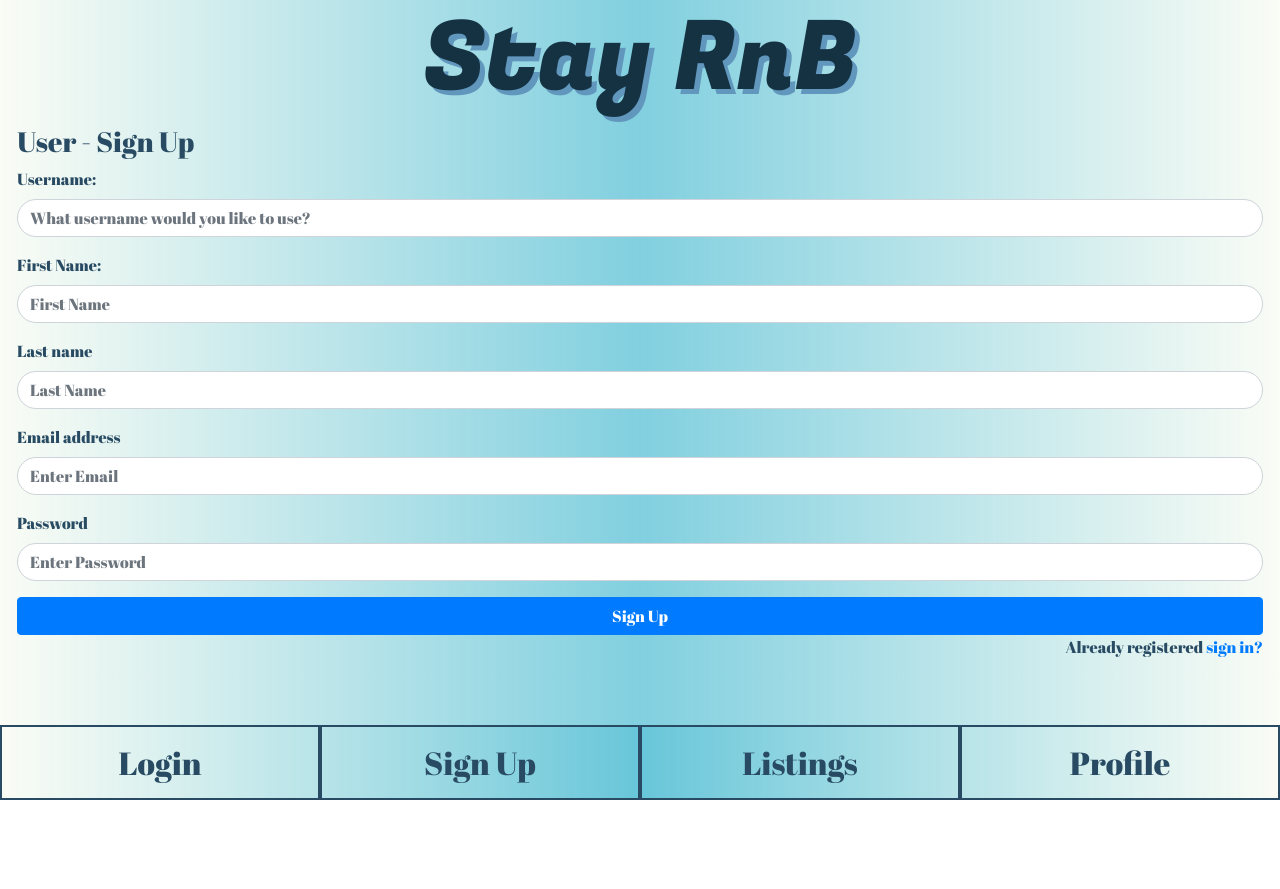
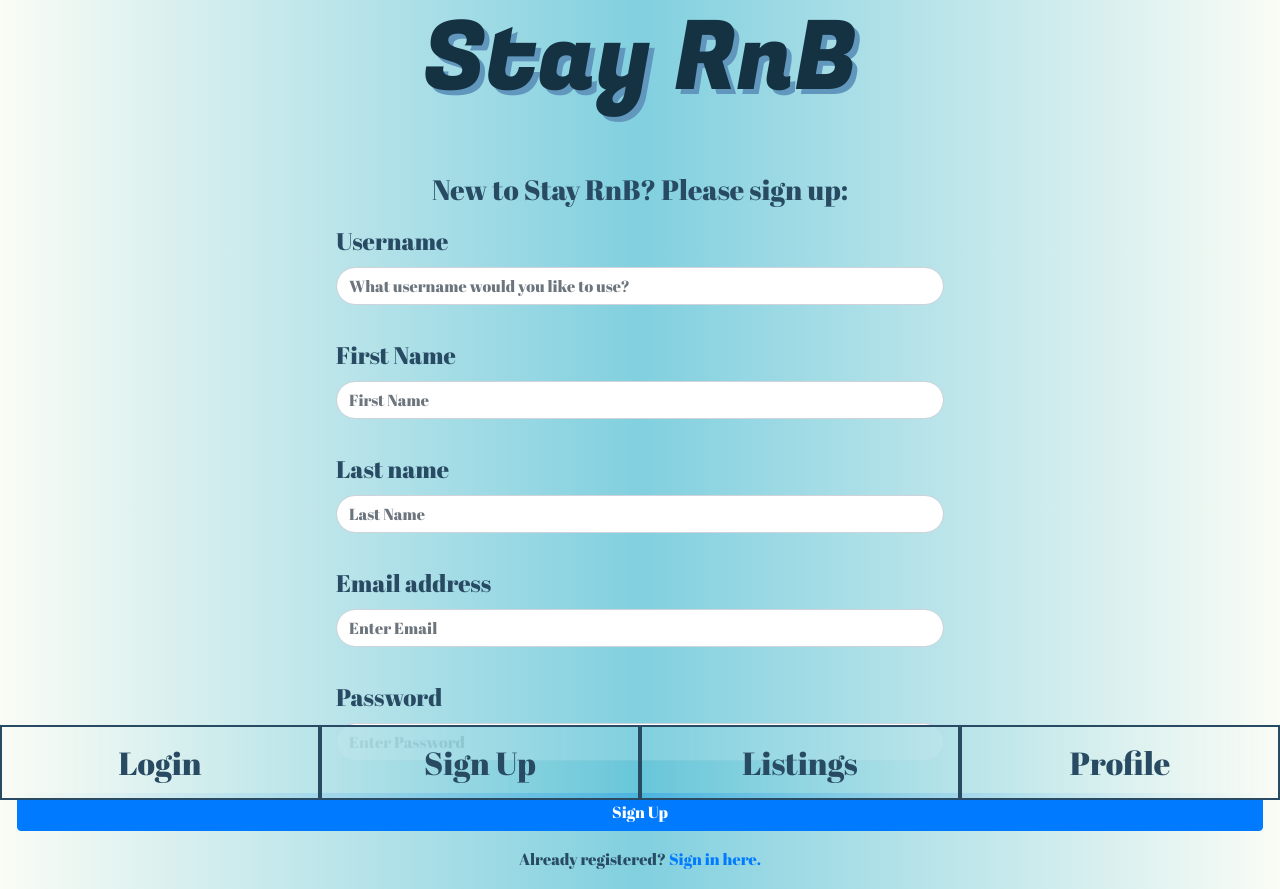
Before and after one commit to code-monkey713/Stay-RnB-Web, a React (Create React App) app: page /signup in a window 1280 px wide. Before the commit the page ends 800 px from the top, so only its background shows below. Built offline with nearby package versions, Linux system fonts and the light colour scheme; the HTML template or start-up script is replaced by a standard one.

Commit message:
added bootstrap classes for layout

```diff
--- a/src/pages/Signup.js
+++ b/src/pages/Signup.js
@@ -1,17 +1,17 @@
-import React, { useRef } from 'react';
-import { Link } from 'react-router-dom';
-import API from '../utils/API';
+import React, { useRef } from "react";
+import { Link } from "react-router-dom";
+import API from "../utils/API";
 
 export const Signup = () => {
-  const username = useRef('');
-  const firstName = useRef('');
-  const lastName = useRef('');
-  const emailAddress = useRef('');
-  const password = useRef('');
+  const username = useRef("");
+  const firstName = useRef("");
+  const lastName = useRef("");
+  const emailAddress = useRef("");
+  const password = useRef("");
 
   const submitFormHandler = (event) => {
     event.preventDefault();
-    console.log('add validation for data entered');
+    console.log("add validation for data entered");
 
     API.createUser({
       username: username.current.value,
@@ -20,17 +20,21 @@ export const Signup = () => {
       lastName: lastName.current.value,
       email: emailAddress.current.value,
     }).then(() => {
-      alert('The user has been created successfully!');
+      alert("The user has been created successfully!");
     });
   };
 
   return (
     <div>
       <form onSubmit={submitFormHandler}>
-        <h3>User - Sign Up</h3>
+        <h3 className="text-center mt-5 mb-3">
+          New to Stay RnB? Please sign up:
+        </h3>
 
+        <div className="row mb-3">
+          <div className="col-6 m-auto">
             <div className="form-group">
-          <label>Username: </label>
+              <label className="fs-4">Username </label>
               <input
                 type="text"
                 className="form-control"
@@ -38,9 +42,13 @@ export const Signup = () => {
                 ref={username}
               />
             </div>
+          </div>
+        </div>
 
+        <div className="row mb-3">
+          <div className="col-6 m-auto">
             <div className="form-group">
-          <label>First Name: </label>
+              <label className="fs-4">First Name </label>
               <input
                 type="text"
                 className="form-control"
@@ -48,9 +56,13 @@ export const Signup = () => {
                 ref={firstName}
               />
             </div>
+          </div>
+        </div>
 
+        <div className="row mb-3">
+          <div className="col-6 m-auto">
             <div className="form-group">
-          <label>Last name</label>
+              <label className="fs-4">Last name</label>
               <input
                 type="text"
                 className="form-control"
@@ -58,9 +70,13 @@ export const Signup = () => {
                 ref={lastName}
               />
             </div>
+          </div>
+        </div>
 
+        <div className="row mb-3">
+          <div className="col-6 m-auto">
             <div className="form-group">
-          <label>Email address</label>
+              <label className="fs-4">Email address</label>
               <input
                 type="email"
                 className="form-control"
@@ -68,9 +84,13 @@ export const Signup = () => {
                 ref={emailAddress}
               />
             </div>
+          </div>
+        </div>
 
+        <div className="row mb-3">
+          <div className="col-6 m-auto">
             <div className="form-group">
-          <label>Password</label>
+              <label className="fs-4">Password</label>
               <input
                 type="password"
                 className="form-control"
@@ -78,14 +98,24 @@ export const Signup = () => {
                 ref={password}
               />
             </div>
+          </div>
+        </div>
 
+        <div className="row mb-3">
+          <div className="col d-flex justify-content-center">
             <button type="submit" className="btn btn-primary btn-block">
               Sign Up
             </button>
+          </div>
+        </div>
+      </form>
+      <div className="row">
+          <div className="col d-flex justify-content-center">
             <p className="forgot-password text-right">
-          Already registered <a href="/login">sign in?</a>
+              Already registered? <Link to="/login">Sign in here.</Link>
             </p>
-      </form>
+          </div>
+        </div>
     </div>
   );
 };
```
Lines whose indentation alone changed are shown as unchanged.
